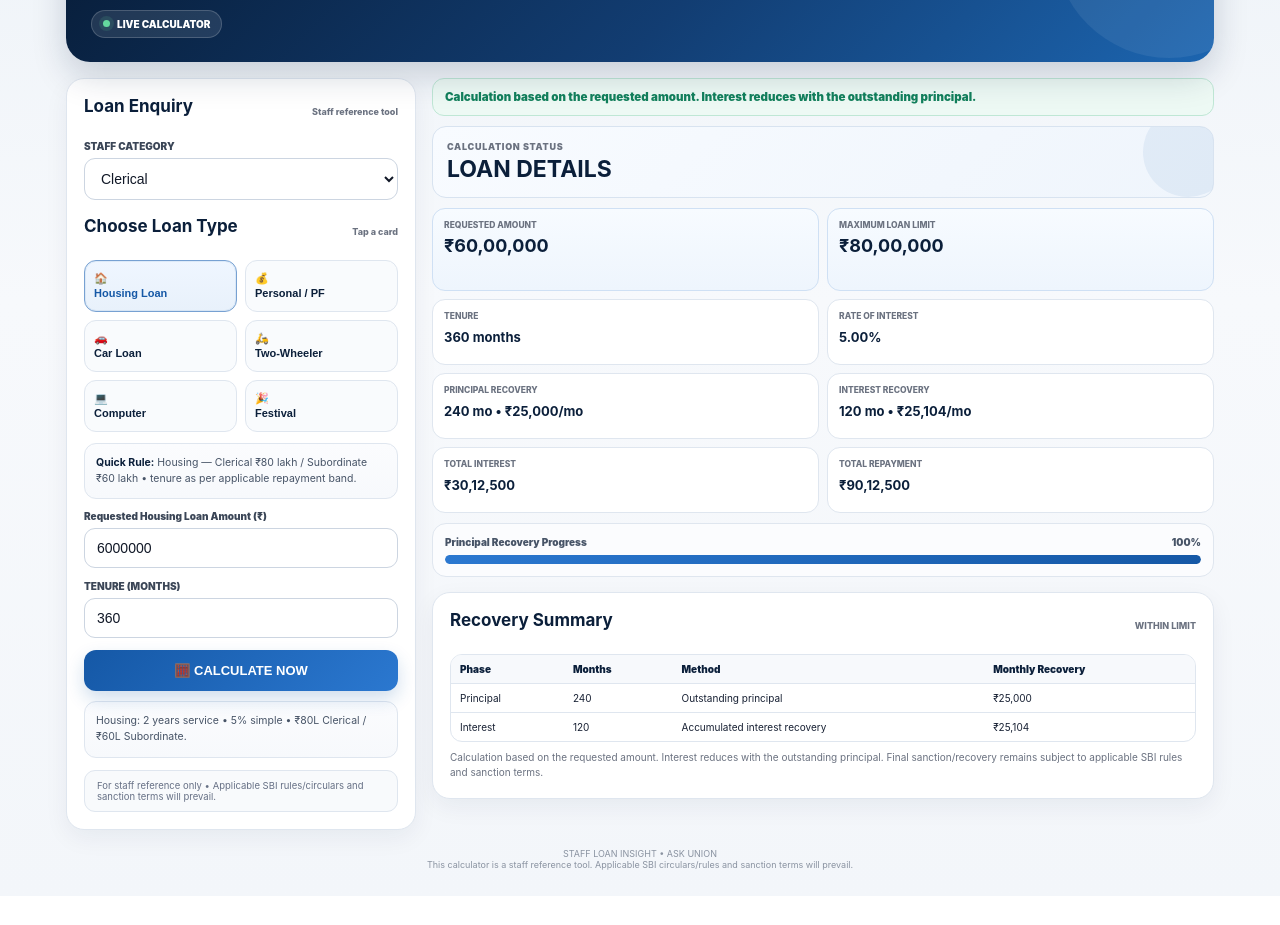
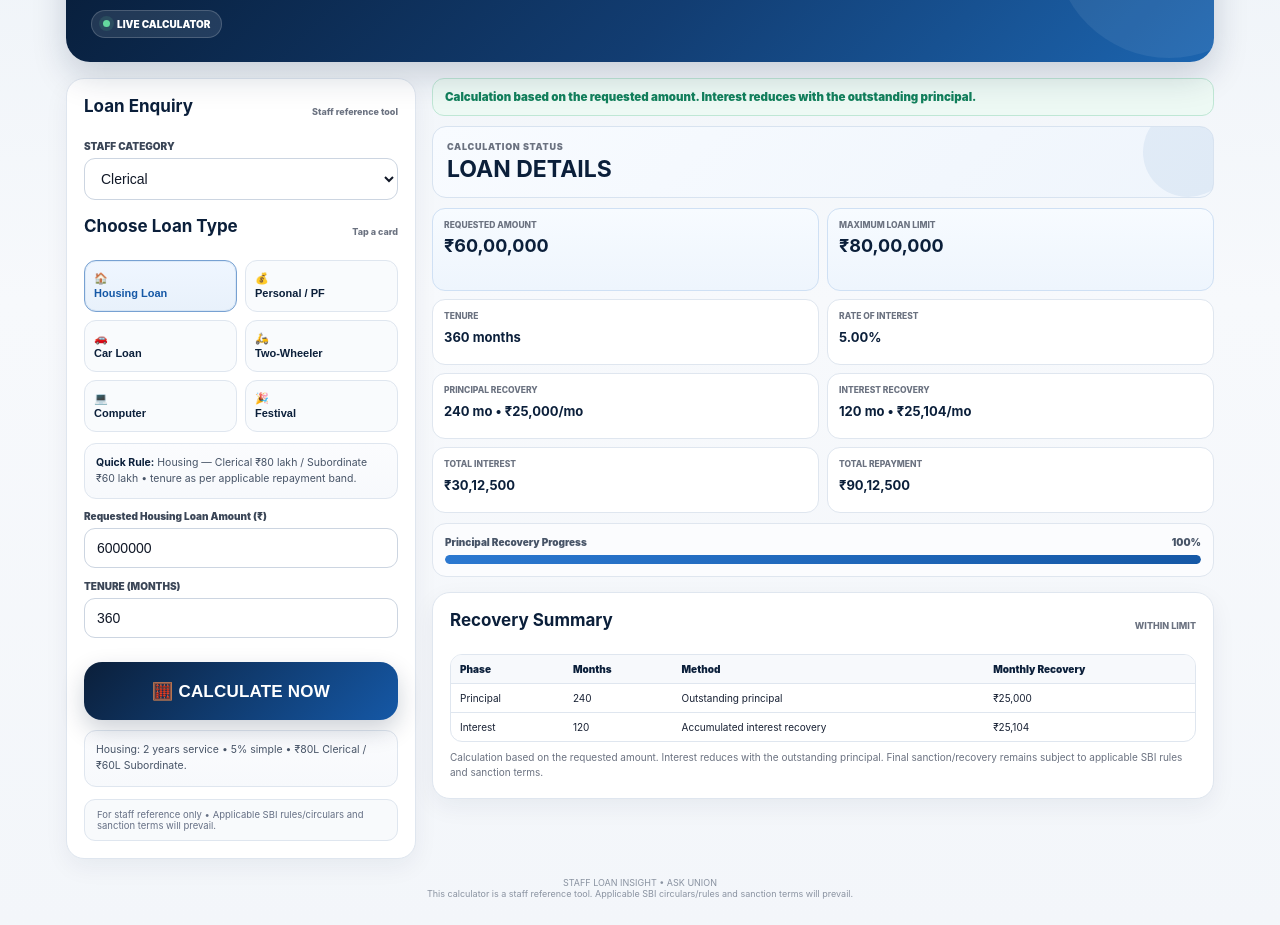
Before and after one commit to sbisajaipur/Ask-union-jaipur, a plain HTML site: page loan-calculator.html in a window 1280 px wide. Shown: the part 118-1043 px from the top of the page. Before the commit the page ends 1014 px from the top, so only its background shows below. Drawn offline with Linux system fonts and the light colour scheme.

Commit message:
Update loan-calculator.html

```diff
--- a/loan-calculator.html
+++ b/loan-calculator.html
@@ -83,7 +83,31 @@ tr:last-child td{border-bottom:0}
 .source-strip{margin-top:12px;padding:9px 12px;border-radius:11px;background:#f8fafc;border:1px solid var(--line);font-size:9.5px;color:#667085}
 @media(max-width:780px){.grid{grid-template-columns:1fr}.result-grid{grid-template-columns:1fr 1fr}.hero h1{font-size:26px}.wrap{padding:10px}}
 @media(max-width:430px){.result-grid{grid-template-columns:1fr 1fr}.loan-grid{grid-template-columns:1fr 1fr}.hero{padding:19px}.card{padding:13px}.hero h1{font-size:23px}stat.big b{font-size:16px}}
-</style>
+#calculateBtn{
+  width:100%;
+  min-height:58px;
+  margin-top:12px;
+  border:none;
+  border-radius:18px;
+  background:linear-gradient(135deg,#0b1f3a,#1558a6) !important;
+  color:#ffffff !important;
+  font-size:17px;
+  font-weight:800;
+  letter-spacing:.2px;
+  cursor:pointer;
+  box-shadow:0 10px 24px rgba(11,31,58,.20);
+  transition:.2s ease;
+}
+
+#calculateBtn:hover{
+  transform:translateY(-1px);
+  box-shadow:0 13px 28px rgba(11,31,58,.25);
+}
+
+#calculateBtn:active{
+  transform:scale(.98);
+}
+  </style>
 <body>
 <div class="wrap">
 <section class="hero">
```
